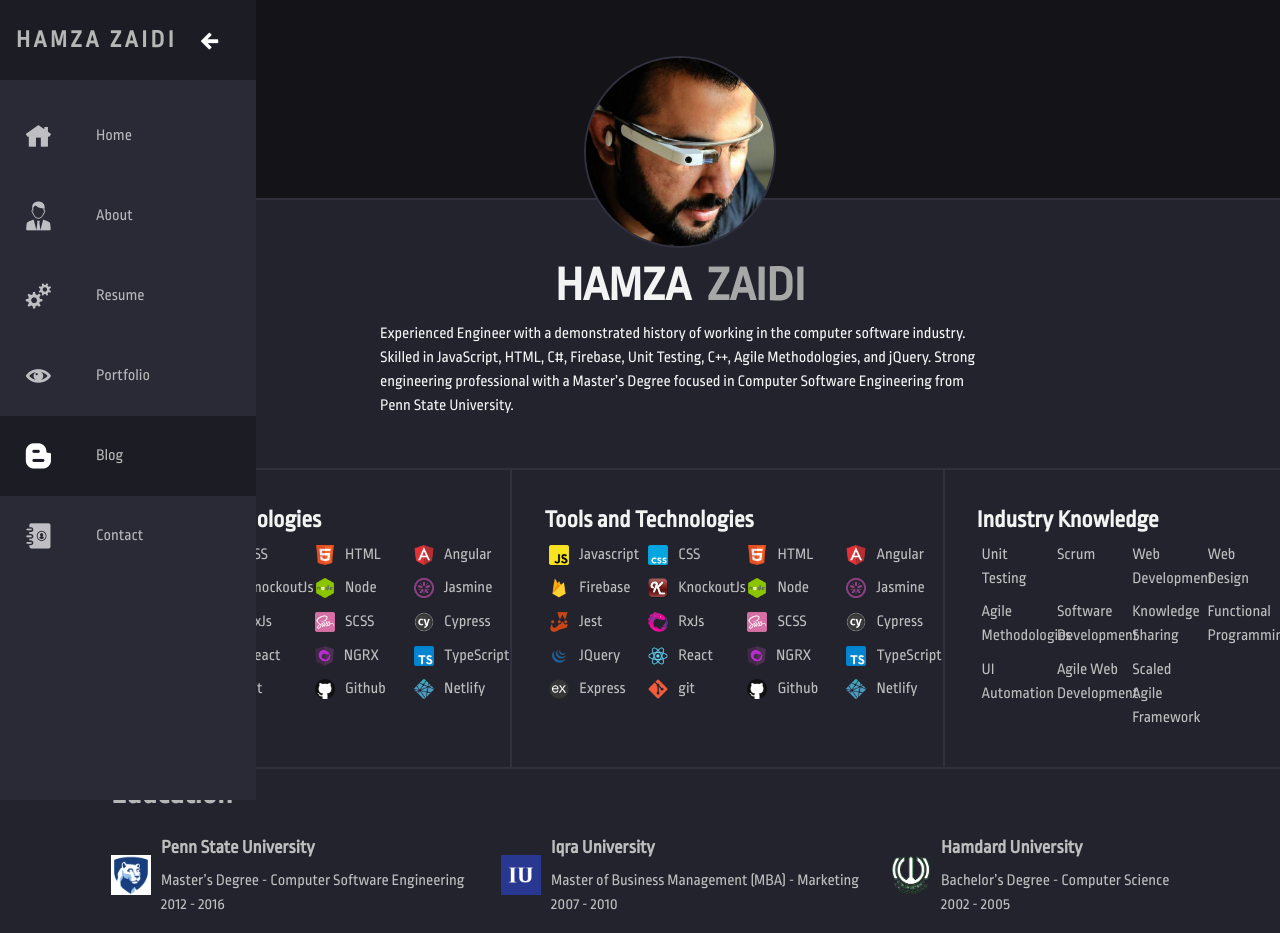
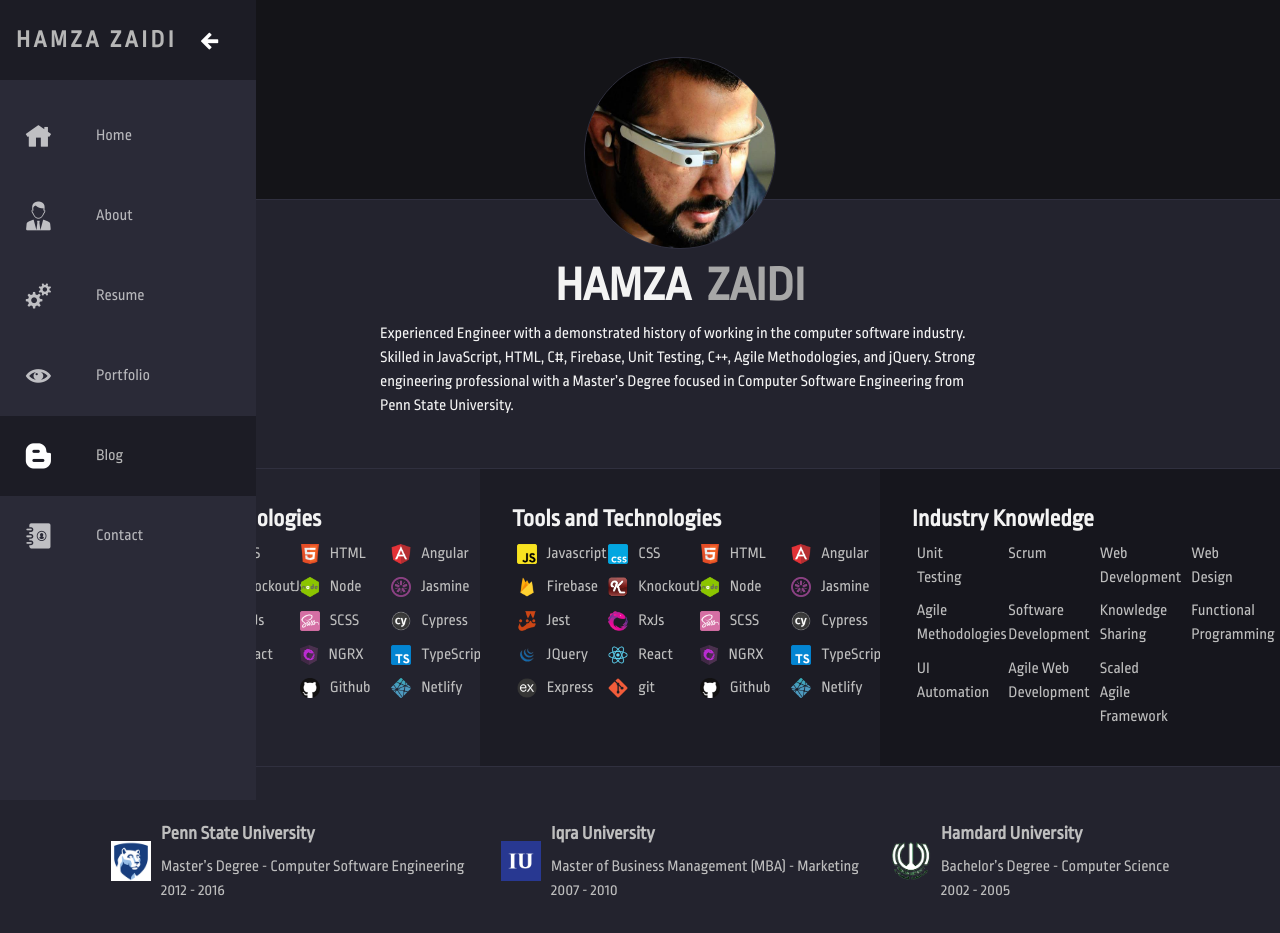
Before and after one commit to hamzazaidi/hamzadev, an Angular app: page /blog in a window 1280 px wide. Built offline with nearby package versions, Linux system fonts and the light colour scheme.

Commit message:
css tweaks and experience boxes

```diff
--- a/src/app/components/qualifications/qualifications.component.scss
+++ b/src/app/components/qualifications/qualifications.component.scss
@@ -1,7 +1,6 @@
 @import "../../scss/theme.scss";
 h1 {
-    color: $text-300;
-    font-size: 2rem;
+    color: $text-100;
+    font-size: 1.5rem;
     margin-bottom: 0;
-    margin-left: 1rem;
 }
--- a/src/app/containers/home/home.component.scss
+++ b/src/app/containers/home/home.component.scss
@@ -9,6 +9,7 @@
         text-transform: uppercase;
         font-size: 3rem;
         margin: 0 1.5rem;
+        animation: slide-up 0.6s cubic-bezier(0.2, 0, 0.2, 1);
         .firstName {
             color: var(--text-100);
             margin-right: 1rem;
@@ -20,6 +21,7 @@
     .sub-title {
         color: var(--text-100);
         margin-bottom: 2rem;
+        animation: slide-up 0.6s cubic-bezier(0.2, 0, 0.2, 1);
     }
     img {
         width: 10rem;
@@ -29,6 +31,7 @@
         box-shadow: 0px 0px 25px -10px var(--text-500);
         transition: border 200ms linear;
         box-sizing: border-box;
+        animation: slide-up 0.6s cubic-bezier(0.2, 0, 0.2, 1);
         &:hover {
             border: 6px solid var(--text-100);
         }
@@ -43,7 +46,16 @@
     background: var(--secondary);
     transition: background 200ms linear;
 }
-
+@keyframes slide-up {
+    from {
+        opacity: 0;
+        transform: translateY(25%);
+    }
+    to {
+        opacity: 1;
+        transform: none;
+    }
+}
 // /* Small screens */
 // @media only screen and (min-device-width: 375px) and (max-device-width: 667px) and (orientation: portrait) {
 //     .main {
--- a/src/app/containers/resume/resume.component.html
+++ b/src/app/containers/resume/resume.component.html
@@ -11,18 +11,20 @@
         JavaScript, HTML, C#, Firebase, Unit Testing, C++, Agile Methodologies, and jQuery. Strong engineering
         professional with a Master’s Degree focused in Computer Software Engineering from Penn State University.
     </div>
-    <div class="credentials">
-        <div class="experience">
+    <div class="credentials container-fluid">
+        <div class="row">
+            <div class="experience col-xl-4 col-md-6">
                 <app-skills [skills]="skills$ | async" type="ToolsAndTechnology" title="Tools and Technologies">
                 </app-skills>
             </div>
-        <div class="skills-technical">
+            <div class="skills-technical col-xl-4 col-md-6">
                 <app-skills [skills]="skills$ | async" type="ToolsAndTechnology" title="Tools and Technologies">
                 </app-skills>
             </div>
-        <div class="skills-industry">
+            <div class="skills-industry col-xl-4 col-md-12">
                 <app-skills [skills]="skills$ | async" type="IndustryKnowledge" title="Industry Knowledge">
                 </app-skills>
+            </div>
         </div>
     </div>
     <app-qualifications [qualifications]="qualifications$ | async"></app-qualifications>
--- a/src/app/containers/resume/resume.component.scss
+++ b/src/app/containers/resume/resume.component.scss
@@ -1,4 +1,4 @@
-$border: 2px solid var(--primary-100);
+$border: 1px solid var(--primary-100);
 
 .top-banner {
     position: relative;
@@ -42,15 +42,20 @@ $border: 2px solid var(--primary-100);
 }
 
 .credentials {
-    display: flex;
     border-top: $border;
     border-bottom: $border;
-    & > div {
-        border-right: $border;
-        flex-grow: 1;
-        padding: 2rem;
-        &:last-child {
-            border-right: 0;
+    .row {
+        & > div {
+            padding: 2rem;
         }
     }
+    .experience {
+        background-color: var(--primary-300);
+    }
+    .skills-technical {
+        background-color: var(--primary-400);
+    }
+    .skills-industry {
+        background-color: var(--primary-500);
+    }
 }
--- a/src/styles.scss
+++ b/src/styles.scss
@@ -6,8 +6,8 @@
 
 body {
   font-family: var(--font-family);
-  color: black;
   background-color: var(--primary-300);
+  animation: fade-in 0.3s ease;
   margin: 0;
   padding: 0;
   transition: background-color 200ms linear;
@@ -25,6 +25,15 @@ body {
   > [class*="col-"] {
     padding-right: 0;
     padding-left: 0;
+  }
+}
+
+@keyframes fade-in {
+  from {
+    opacity: 0;
+  }
+  to {
+    opacity: 1;
   }
 }
 
```
Lines whose indentation alone changed are shown as unchanged.
